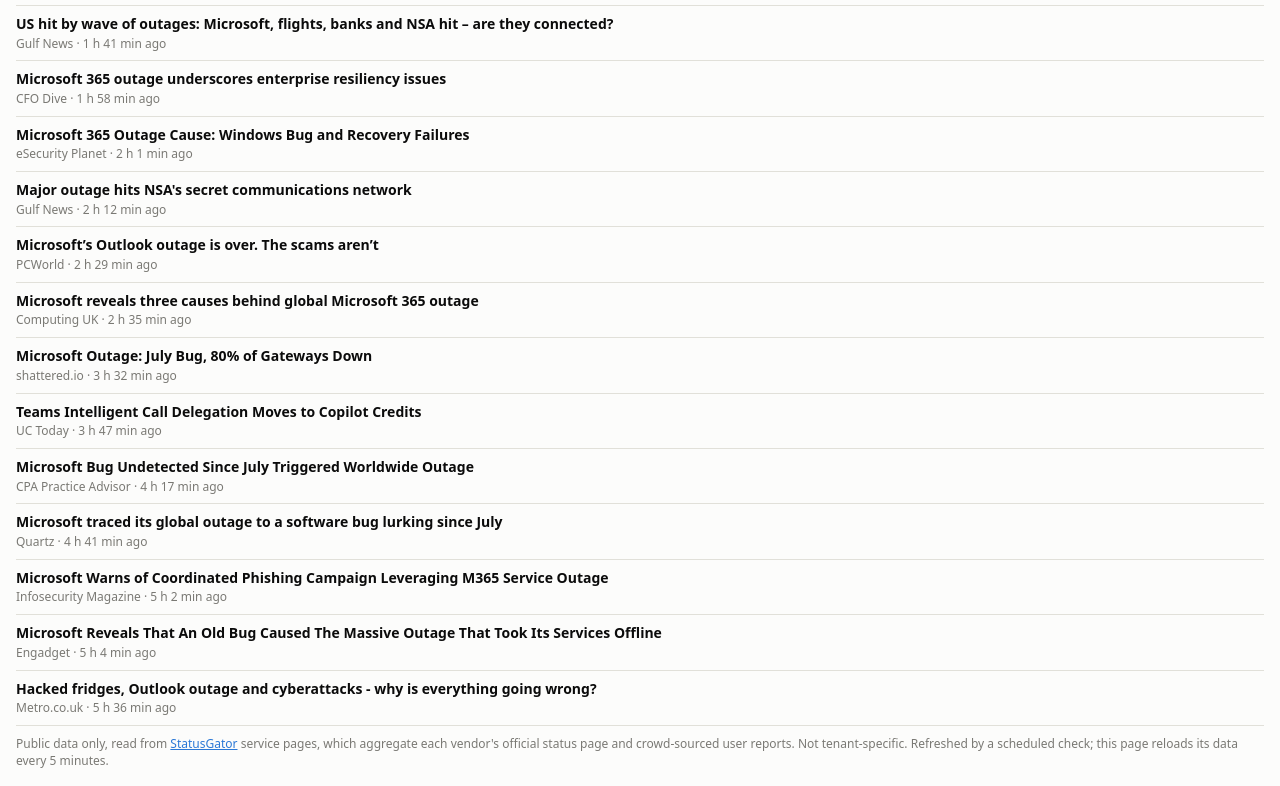
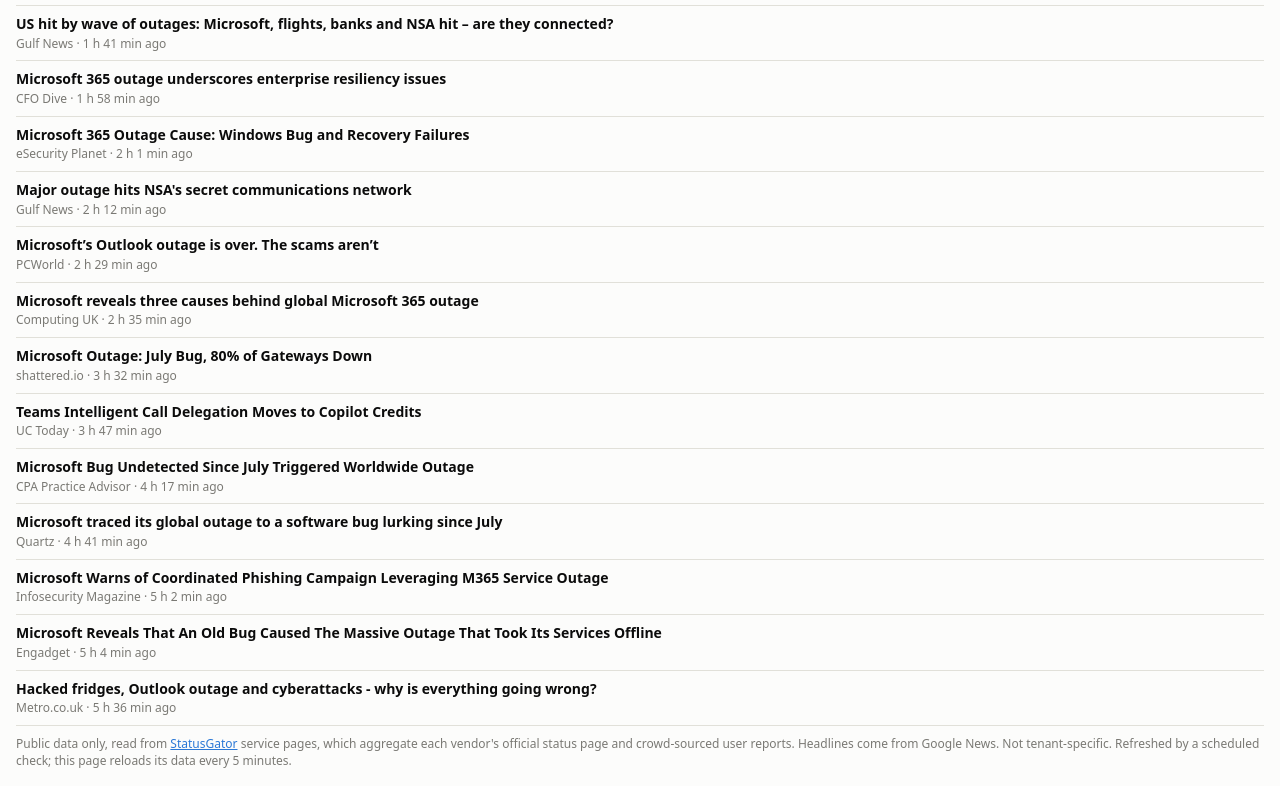
Before and after one commit to chrisgi11/cloud-watch, a plain HTML site: page index.html in a window 1280 px wide. Shown: the part 953-1739 px from the top of the page. Drawn offline with Linux system fonts and the light colour scheme.

Commit message:
Footer: mention Google News
Co-Authored-By: Claude Sonnet 5.5 <noreply@anthropic.com>
Claude-Session: https://claude.ai/code/session_01BHfanXd6NMtyJ3c2fdxAAR

```diff
--- a/index.html
+++ b/index.html
@@ -154,7 +154,7 @@
 <footer id="srcnote">
   Public data only, read from <a href="https://statusgator.com" target="_blank" rel="noopener">StatusGator</a>
   service pages, which aggregate each vendor's official status page and crowd-sourced user reports.
-  Not tenant-specific. Refreshed by a scheduled check; this page reloads its data every 5 minutes.
+  Headlines come from Google News. Not tenant-specific. Refreshed by a scheduled check; this page reloads its data every 5 minutes.
 </footer>
 <div id="tip" role="tooltip"></div>
 
```
